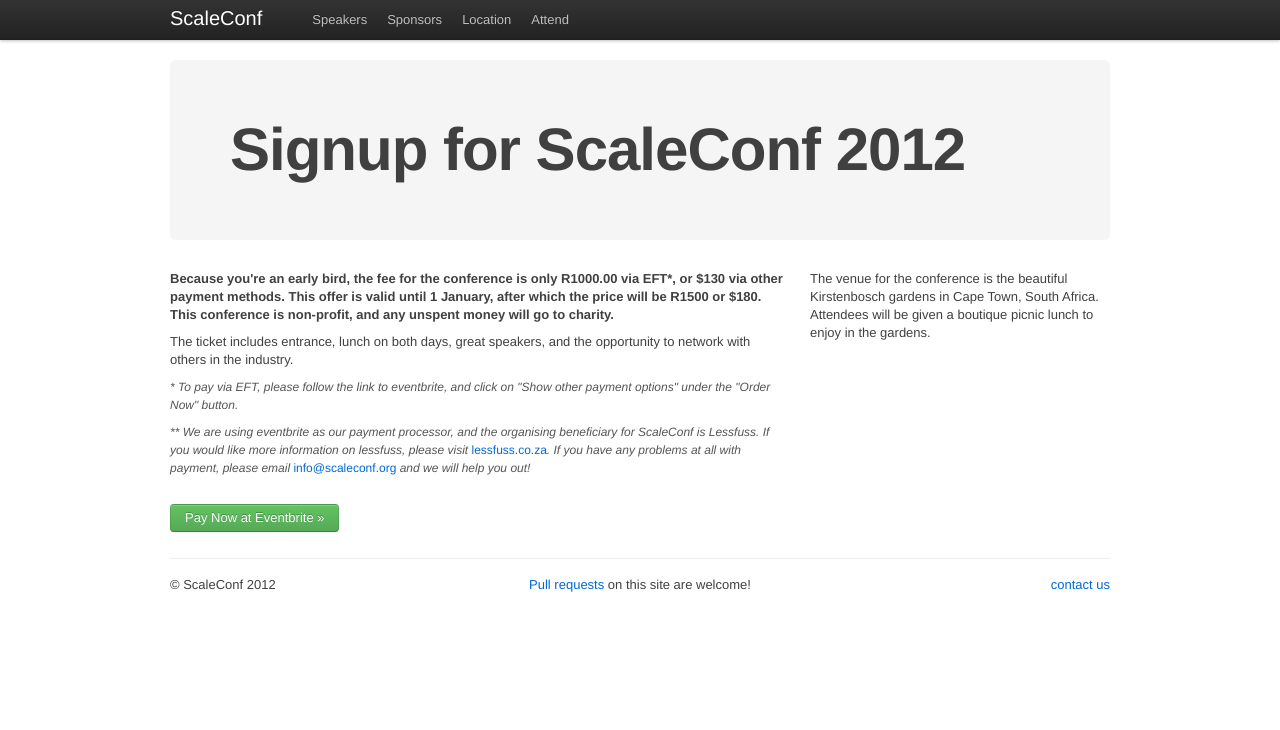
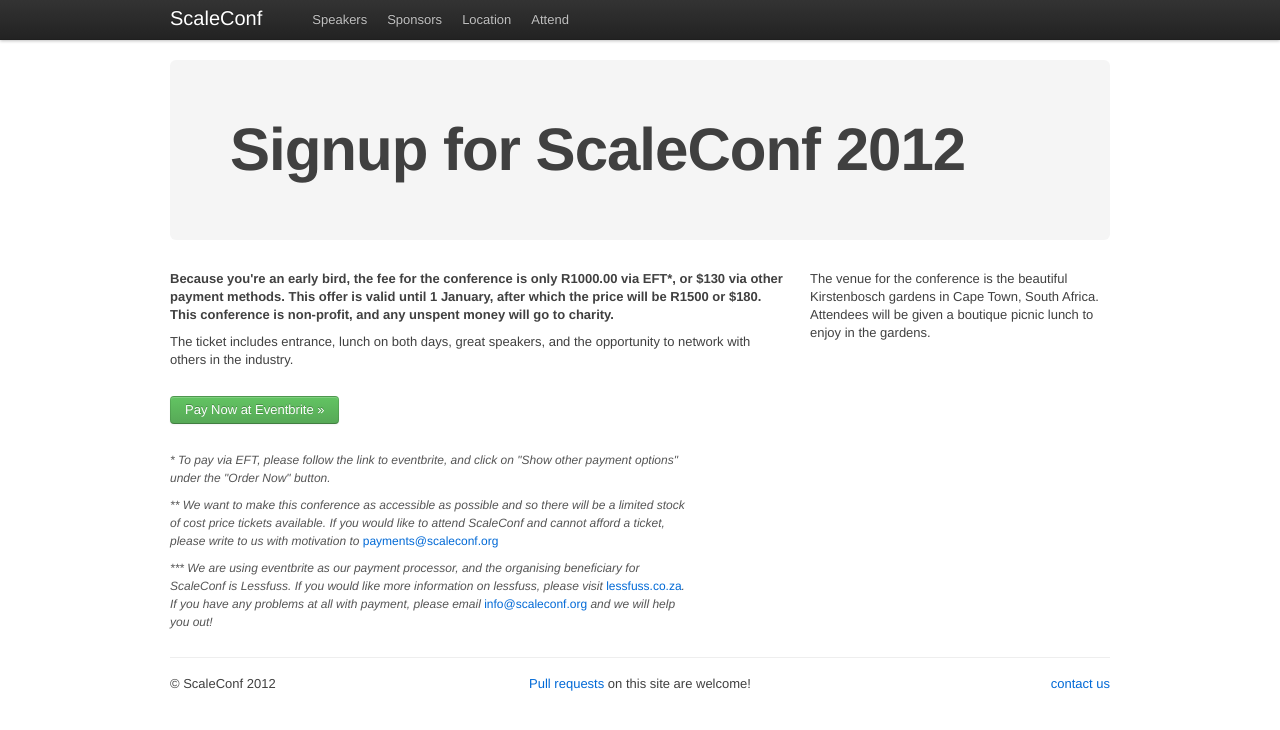
Before and after one commit to scaleconf/scaleconf.github.com, a Jekyll site: the page built from attend.html, in a window 1280 px wide. Shown: the top 730 px of the page. Built offline with Jekyll 4.4.1, drawn with Linux system fonts in a browser that asks for light colours; Markdown is read by kramdown in place of the engine named in the settings.

Commit message:
added ticket count and special price tickets

```diff
--- a/attend.html
+++ b/attend.html
@@ -3,7 +3,7 @@ layout: page
 title: Attend
 meta-description: Scaleconf Signup
 ---
-      <!-- Main hero unit for a primary marketing message or call to action -->
+    <!-- Main hero unit for a primary marketing message or call to action -->
       <div class="hero-unit">
           <h1>Signup for ScaleConf 2012</h1>
       </div>
@@ -12,9 +12,6 @@ meta-description: Scaleconf Signup
           <div class='span-two-thirds'>
               <p style=font-weight:bold;'>Because you're an early bird, the fee for the conference is only R1000.00 via EFT*, or $130 via other payment methods. This offer is valid until 1 January, after which the price will be R1500 or $180. This conference is non-profit, and any unspent money will go to charity. </p>
               <p>The ticket includes entrance, lunch on both days, great speakers, and the opportunity to network with others in the industry.</p>
-              <p style='font-style:italic; font-size:12px; color:#555;'>*  To pay via EFT, please follow the link to eventbrite, and click on "Show other payment options" under the "Order Now" button.</p>
-              <p style='font-size:12px; color:#555; font-style:italic;'>** We are using eventbrite as our payment processor, and the organising beneficiary for ScaleConf is Lessfuss. If you would like more information on lessfuss, please visit <a href='http://lessfuss.co.za/'>lessfuss.co.za</a>.
-              If you have any problems at all with payment, please email <a href='mailto:info@scaleconf.org'>info@scaleconf.org</a> and we will help you out!</p>
           </div>
           <div class='span-one-third'>
               <p>
@@ -28,3 +25,13 @@ meta-description: Scaleconf Signup
               </p>
           </div>
       </div>
+
+      <div class="row">
+          <div class='span9'>
+              <br/>
+              <p style='font-style:italic; font-size:12px; color:#555;'>* To pay via EFT, please follow the link to eventbrite, and click on "Show other payment options" under the "Order Now" button.</p>
+              <p style='font-style:italic; font-size:12px; color:#555;'>** We want to make this conference as accessible as possible and so there will be a limited stock of cost price tickets available. If you would like to attend ScaleConf and cannot afford a ticket, please write to us with motivation to <a href='mailto:payments@scaleconf.org'>payments@scaleconf.org</a></p>
+              <p style='font-size:12px; color:#555; font-style:italic;'>*** We are using eventbrite as our payment processor, and the organising beneficiary for ScaleConf is Lessfuss. If you would like more information on lessfuss, please visit <a href='http://lessfuss.co.za/'>lessfuss.co.za</a>.
+              If you have any problems at all with payment, please email <a href='mailto:info@scaleconf.org'>info@scaleconf.org</a> and we will help you out!</p>
+          </div>
+      </div>
--- a/index.html
+++ b/index.html
@@ -14,8 +14,9 @@ meta-description: Scaleconf is a web scalability conference about working and bu
           <div class='span16'>
               <div class='alert-message block-message info' style='background: #D8E8C2; border-color: #B6D193;'>
                   <p>
-                  Registration is now open, and we're taking early bird sign-ups. <b>Until December 31st, the cost of a ticket is just R1000.00.</b> The ticket includes entrance, lunch on both days, great speakers, and the opportunity to network with others in the industry.
-                  </p><br/>
+                  Registration is now open, and we're taking early bird sign-ups. <b>Until December 31st, the cost of a ticket is just R1000.00.</b>
+                  There are <b>300 tickets available</b> - each ticket includes entrance, lunch on both days, great speakers, and the opportunity to network with others in the industry.</p>
+                  <br/>
                   <a class='btn success' href='/attend'>Register now</a>
             </div>
        </div>
--- a/speakers.html
+++ b/speakers.html
@@ -3,6 +3,7 @@ layout: page
 title: Speakers
 meta-description: A list of all the speakers planned for Scaleconf, South Africa
 ---
+
       <style type='text/css'>
           div.speaker {  }
           img.speaker { margin: 5px 0; border: solid 1px #ccc;}
--- a/sponsor-details.html
+++ b/sponsor-details.html
@@ -17,7 +17,7 @@ meta-description: Details for sponsorship
               -webkit-border-radius: 4px;
               border: solid 1px #CCC;
           }
-      </style>
+    </style>
 
       <!-- Main hero unit for a primary marketing message or call to action -->
       <div class="hero-unit">
```
Also changed, not shown: location.html (+8 -3 lines).
